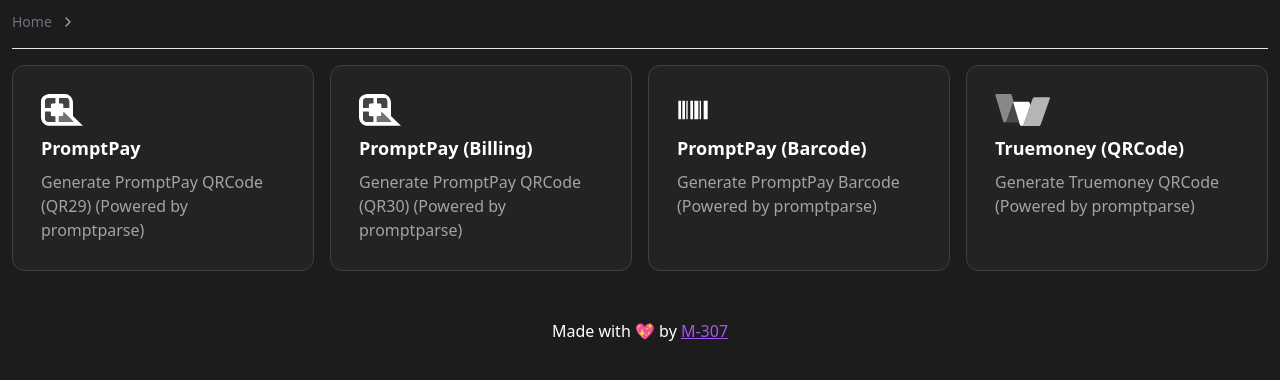
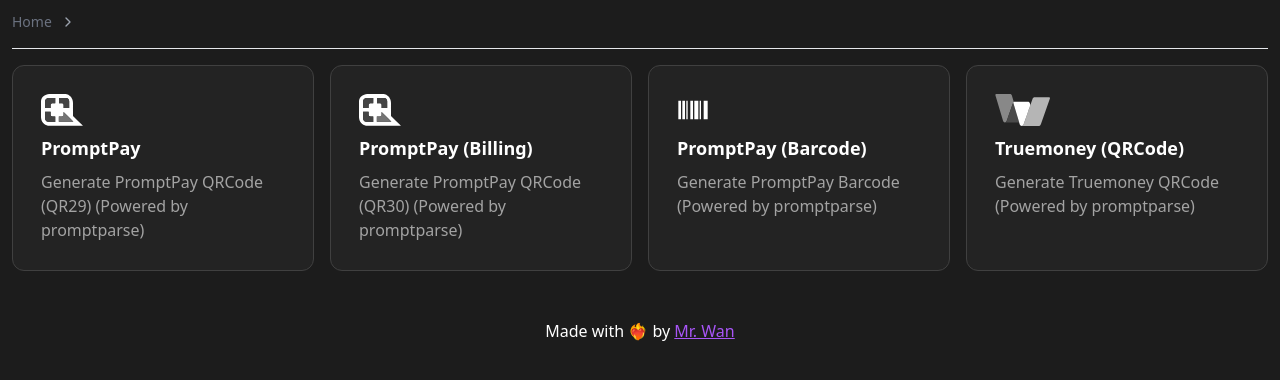
Before and after one commit to mrwan2546/tools, a Vue app: page / in a window 1280 px wide. Shown: the top 380 px of the page. Built offline with nearby package versions, Linux system fonts and the light colour scheme.

Commit message:
Update Home.vue

```diff
--- a/src/views/Home.vue
+++ b/src/views/Home.vue
@@ -32,8 +32,8 @@
 
   <footer class="text-white mt-12">
     <p class="text-center">
-      Made with 💖 by
-      <a href="https://m307.dev" class="underline text-purple-500">M-307</a>
+      Made with ❤️‍🔥 by
+      <a href="https://github.com/mrwan2546" class="underline text-purple-500">Mr. Wan</a>
     </p>
   </footer>
 </template>
```
